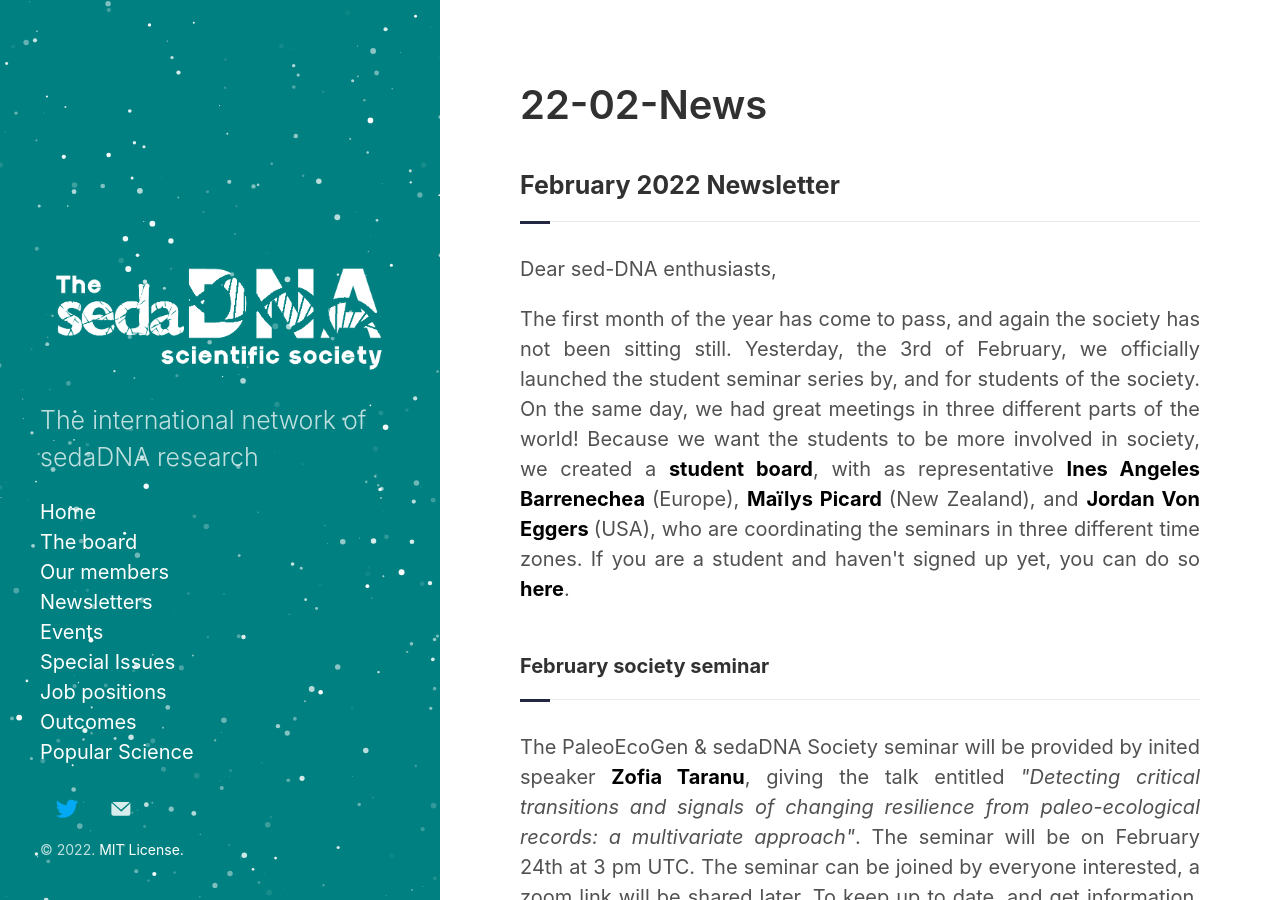
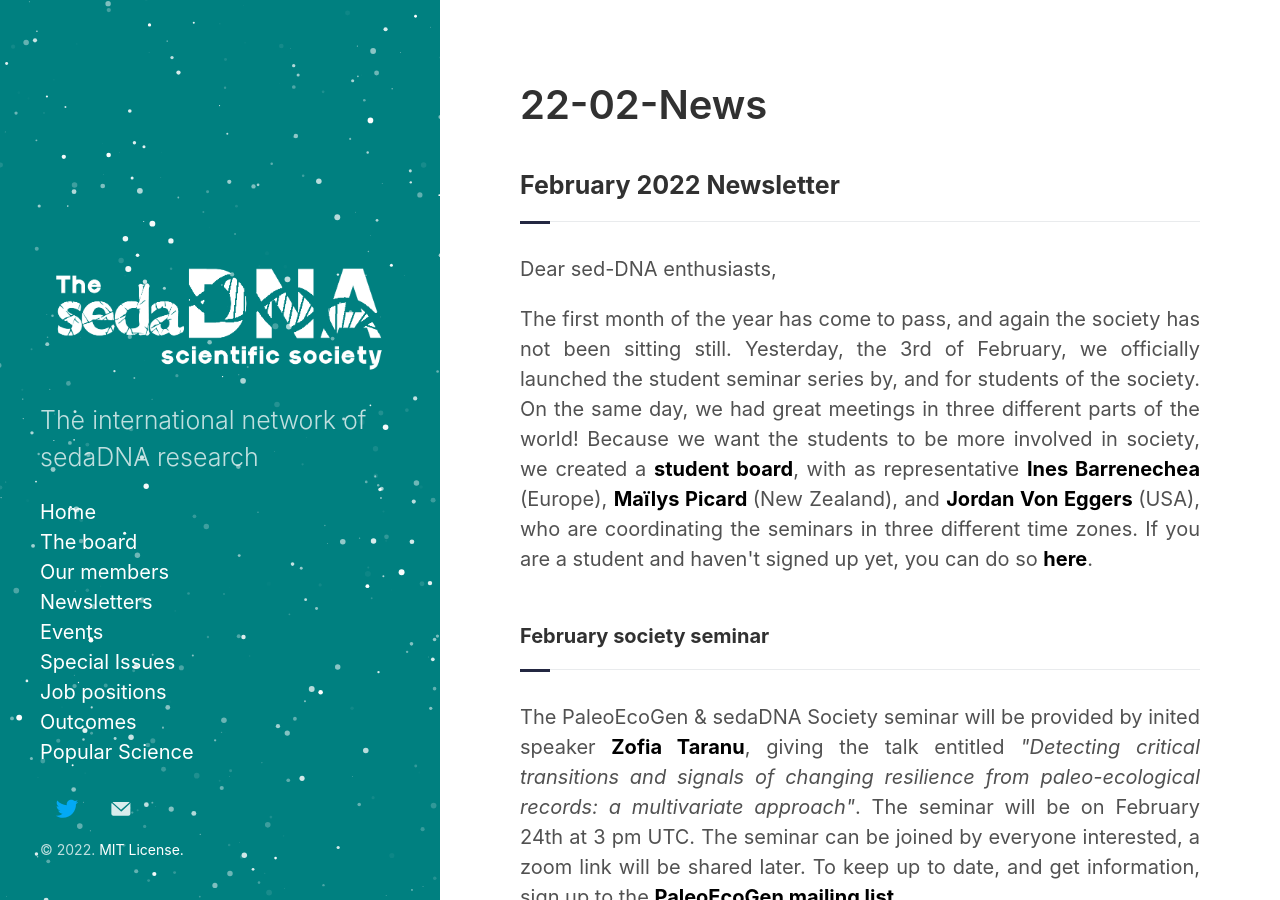
Before and after one commit to sedadna/sedadna.github.io, a Jekyll site: the page built from category/news/22-02.md, in a window 1280 px wide and 900 px high. Built offline with Jekyll 4.4.1, drawn with Linux system fonts in a browser that asks for light colours.

Commit message:
Update 22-02.md

```diff
--- a/category/news/22-02.md
+++ b/category/news/22-02.md
@@ -10,7 +10,7 @@
 <p>Dear sed-DNA enthusiasts,</p>
 
 <div class="intro">
-  <p> The first month of the year has come to pass, and again the society has not been sitting still. Yesterday, the 3rd of February, we officially launched the student seminar series by, and for students of the society. On the same day, we had great meetings in three different parts of the world! Because we want the students to be more involved in society, we created a <a href="https://sedadna.github.io/category/board.html" target="_blank"><b> student board</b></a>, with as representative  <a href="https://genev.unige.ch/research/people/ines-barrenechea" target="_blank"><b> Ines Angeles Barrenechea </b></a> (Europe), <a href="https://www.researchgate.net/profile/Mailys-Picard" target="_blank"><b> Maïlys Picard </b></a> (New Zealand), and <a href="https://sites.google.com/view/jvoneggers/home" target="_blank"><b> Jordan Von Eggers </b></a> (USA), who are coordinating the seminars in three different time zones. If you are a student and haven't signed up yet, you can do so <a href="https://docs.google.com/forms/d/e/1FAIpQLSd76fI_R9WzA_nF8CwvPdsP-bklzDnxQ3JLLl_1wWm3pufCxg/viewform" target="_blank"><b> here</b></a>.
+  <p> The first month of the year has come to pass, and again the society has not been sitting still. Yesterday, the 3rd of February, we officially launched the student seminar series by, and for students of the society. On the same day, we had great meetings in three different parts of the world! Because we want the students to be more involved in society, we created a <a href="https://sedadna.github.io/category/board.html" target="_blank"><b> student board</b></a>, with as representative  <a href="https://genev.unige.ch/research/people/ines-barrenechea" target="_blank"><b> Ines Barrenechea </b></a> (Europe), <a href="https://www.researchgate.net/profile/Mailys-Picard" target="_blank"><b> Maïlys Picard </b></a> (New Zealand), and <a href="https://sites.google.com/view/jvoneggers/home" target="_blank"><b> Jordan Von Eggers </b></a> (USA), who are coordinating the seminars in three different time zones. If you are a student and haven't signed up yet, you can do so <a href="https://docs.google.com/forms/d/e/1FAIpQLSd76fI_R9WzA_nF8CwvPdsP-bklzDnxQ3JLLl_1wWm3pufCxg/viewform" target="_blank"><b> here</b></a>.
 <br>
  <br>
 <div class="intro">
```
